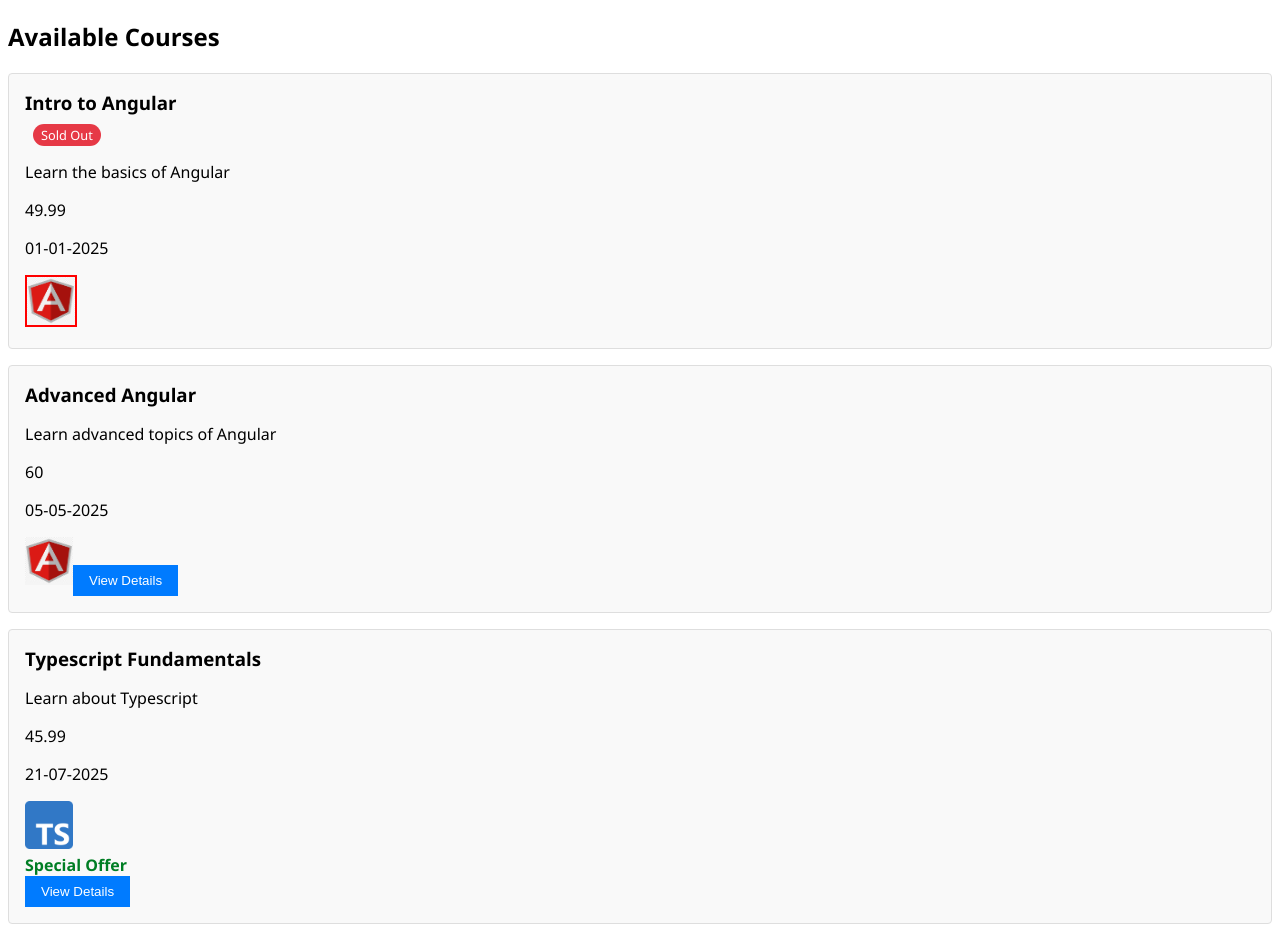
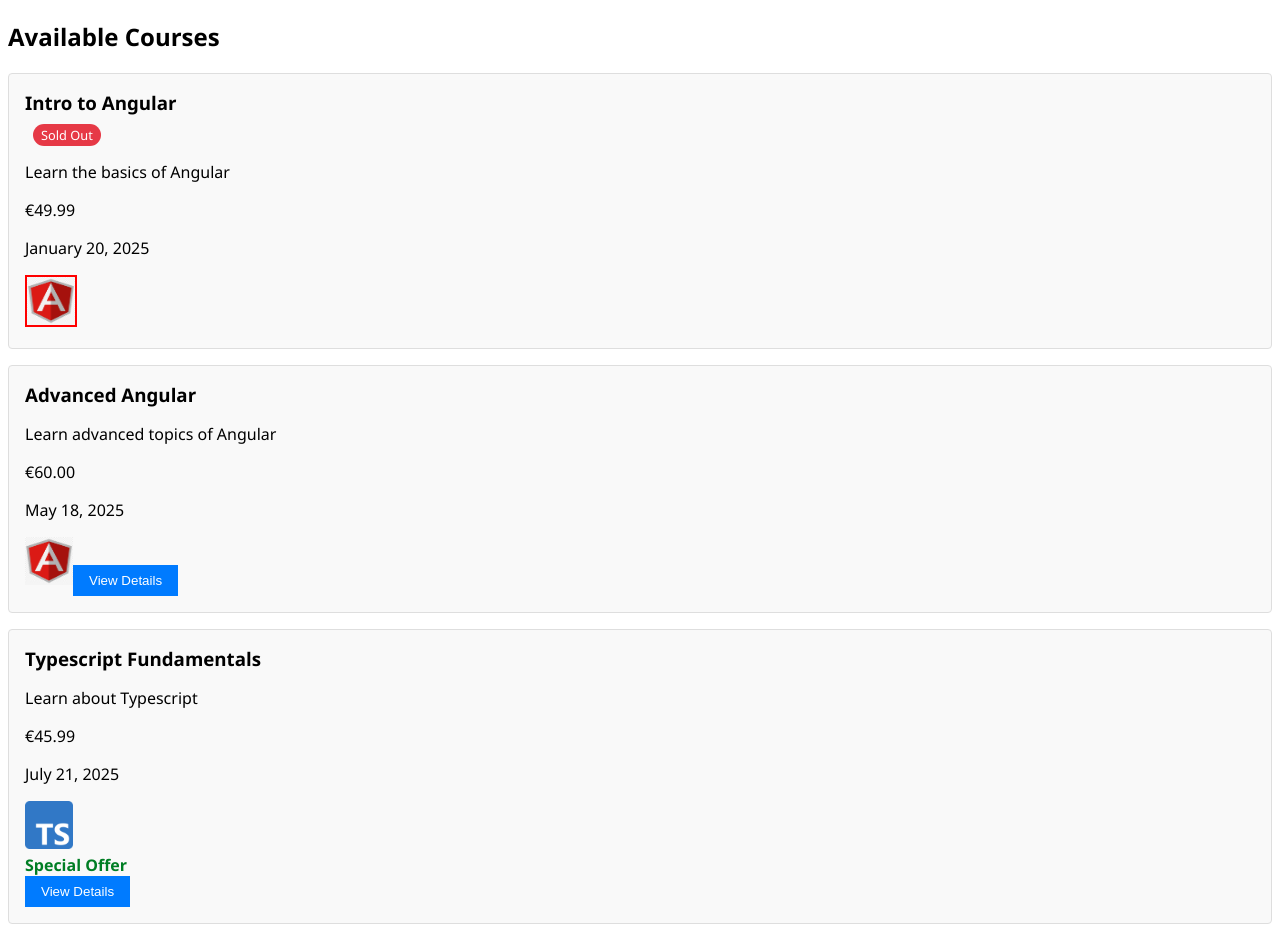
Before and after one commit to andydaly1990/course-booking-system, an Angular app: page / in a window 1280 px wide. Built offline with nearby package versions, Linux system fonts and the light colour scheme.

Commit message:
Transformed data with date pipe & currency pipe

```diff
--- a/src/app/app.component.html
+++ b/src/app/app.component.html
@@ -1 +1 @@
-<app-courses-list></app-courses-list>
+<app-courses-list></app-courses-list> <!-- ✅ Angular inserts the component here -->
--- a/src/app/courses-list/courses-list.component.html
+++ b/src/app/courses-list/courses-list.component.html
@@ -4,8 +4,8 @@
     <h3>{{ item.title }}</h3>
     <span class="badge" *ngIf="item.soldOut">Sold Out</span>
     <p>{{ item.description }}</p>
-    <p>{{ item.price }}</p>
-    <p>{{ item.date }}</p>
+    <p>{{ item.price | currency:'EUR'}}</p>
+    <p>{{ item.date | date: 'longDate'}}</p>
 
     <img
         [ngStyle]="{'border': item.soldOut ? '2px solid red' : ''}"
--- a/src/app/courses-list/courses-list.component.ts
+++ b/src/app/courses-list/courses-list.component.ts
@@ -1,5 +1,5 @@
 import { Component, OnInit } from '@angular/core';
-import { CommonModule } from '@angular/common';
+import { CommonModule, CurrencyPipe, DatePipe } from '@angular/common';
 import { NgClass, NgStyle, NgIf, NgFor } from '@angular/common';
 
 
@@ -14,11 +14,10 @@ export interface Course {
 }
 
 @Component({
-  selector: 'app-courses-list',
+  selector: 'app-courses-list', // 👈 defines the HTML tag name
   templateUrl: './courses-list.component.html',
-  styleUrls: ['./courses-list.component.css']   // small fix: should be "styleUrls"
-  ,
-  imports: [NgStyle,CommonModule]
+  styleUrls: ['./courses-list.component.css'],
+  imports: [NgStyle,CommonModule, DatePipe, CurrencyPipe]
 })
 export class CoursesListComponent implements OnInit {
   ngOnInit(): void {
@@ -32,7 +31,7 @@ export class CoursesListComponent implements OnInit {
       title: 'Intro to Angular',
       description: 'Learn the basics of Angular',
       price: 49.99,
-      date: '01-01-2025',
+      date: '01-20-2025',
       soldOut: true,
       img: 'angular-logo.png'
     },
@@ -41,7 +40,7 @@ export class CoursesListComponent implements OnInit {
       title: 'Advanced Angular',
       description: 'Learn advanced topics of Angular',
       price: 60,
-      date: '05-05-2025',
+      date: '05-18-2025',
       soldOut: false,
       img: 'angular-logo.png'
     },
@@ -50,7 +49,7 @@ export class CoursesListComponent implements OnInit {
       title: 'Typescript Fundamentals',
       description: 'Learn about Typescript',
       price: 45.99,
-      date: '21-07-2025',
+      date: '07-21-2025',
       soldOut: false,
       img: 'typescript-logo.png'
     }
```
